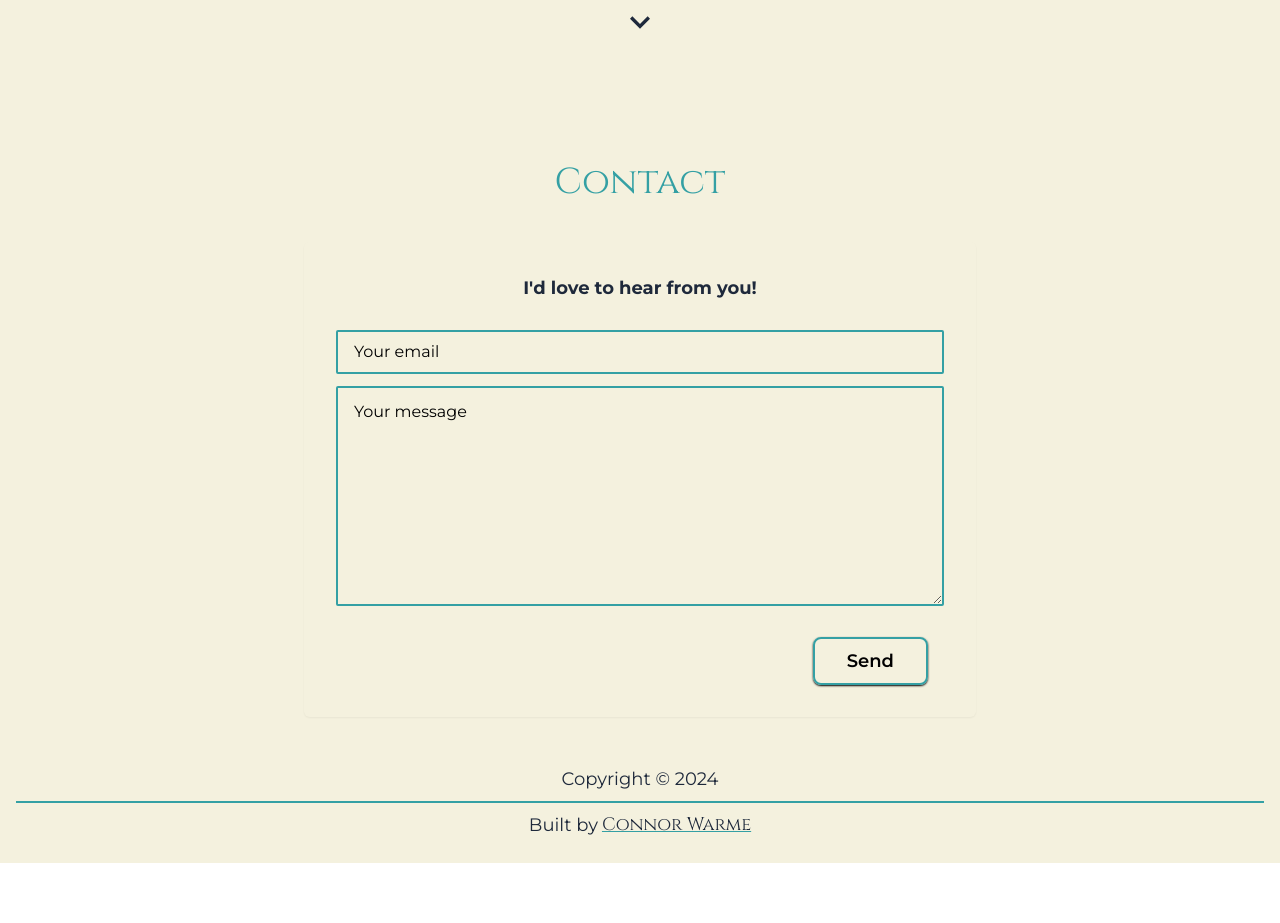
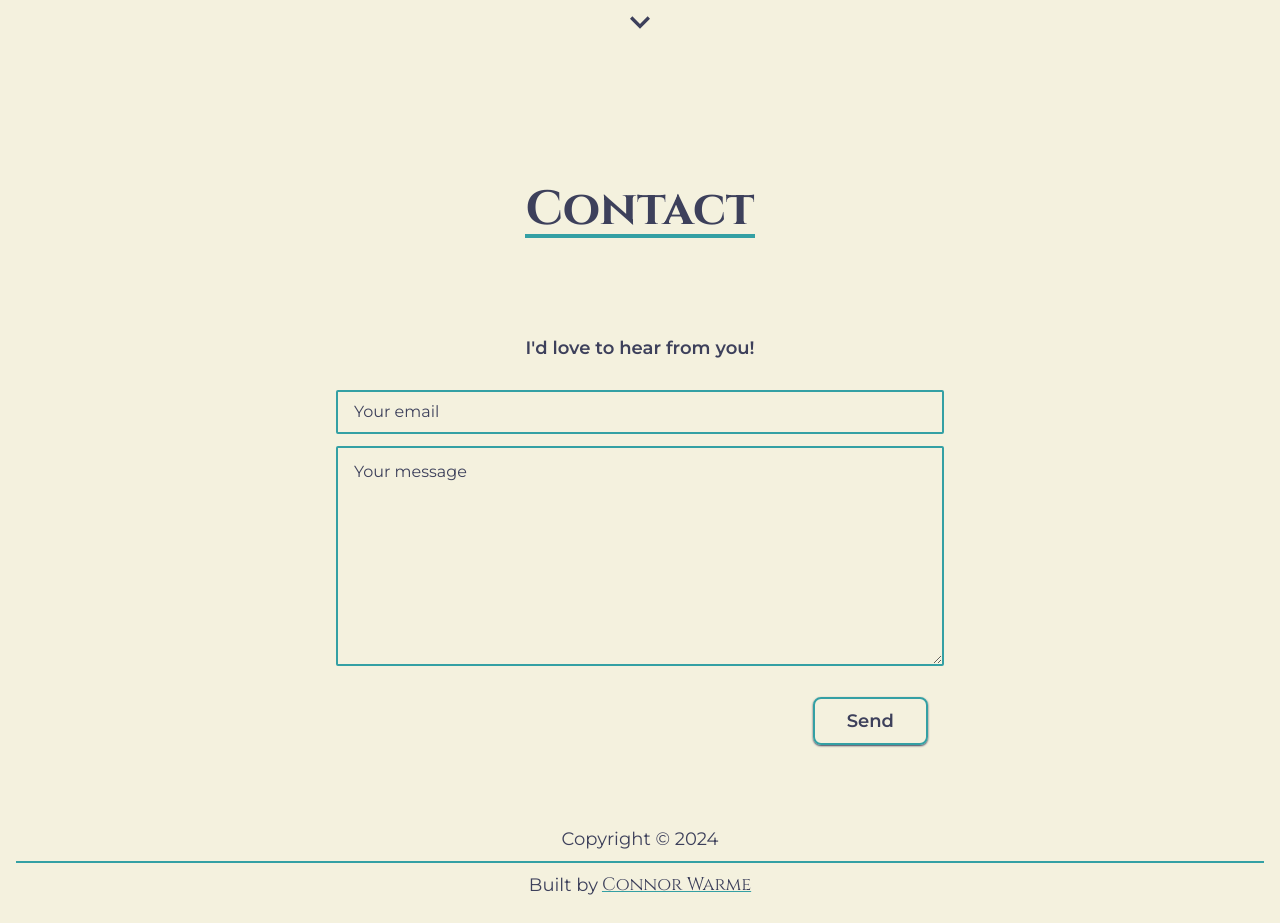
Before and after one commit to connorwarme/knowbeforeyougo, a React (Vite) app: page / in a window 1280 px wide. Shown: the part 2920-3843 px from the top of the page. Before the commit the page ends 3783 px from the top, so only its background shows below. Built offline with nearby package versions, Linux system fonts and the light colour scheme.

Commit message:
Tweak contact styling

```diff
--- a/src/App.jsx
+++ b/src/App.jsx
@@ -32,7 +32,7 @@ function App() {
 
 
   return (
-    <div className="text-slate-800 bg-offwhite bg-slate font-body flex flex-col">
+    <div className="bg-offwhite text-night bg-slate font-body flex flex-col">
       <Header />
       <Intro />
       <MainText />
--- a/src/components/Card.jsx
+++ b/src/components/Card.jsx
@@ -39,7 +39,7 @@ export default function Card({ card, selected, updateSelected, handleClick }) {
       >
         <h3 className="font-display flex flex-col transition-all duration-300 lg:gap-2">
           <span className="sm:text-xl lg:text-2xl">{card.title}</span>
-          <span className="self-center font-bold text-2xl lg:text-4xl">{card.name}</span>
+          <span className="self-center font-bold sm:text-2xl lg:text-4xl">{card.name}</span>
         </h3>
         <div className={selected === card.id ? containerStyleOpen : containerStyle}>
           { selected === card.id && <Content content={card.content} /> }
--- a/src/components/Contact.jsx
+++ b/src/components/Contact.jsx
@@ -81,12 +81,10 @@ const Contact = () => {
 
 
   return (
-    <div className="w-dvw md:grid md:grid-cols-9 md:justify-items-center">
-      <div className="md:col-start-2 md:col-end-9 md:w-[70%] md:max-w-2xl">
-        <h1 className="m-10 text-center font-display text-4xl text-deep">
-          Contact
-        </h1>
-        <section className="mx-auto flex w-full flex-col p-4 py-8 shadow-sm transition-all md:rounded-md lg:p-8">
+    <div className="w-dvw sm:grid sm:grid-cols-9 sm:justify-items-center">
+      <div className="sm:col-start-2 sm:col-end-9 sm:w-[70%] sm:max-w-2xl">
+      <h2 className="font-display font-bold text-xl sm:text-3xl lg:text-5xl mx-auto w-fit border-deep border-b-2 my-6 sm:border-b-4 lg:my-16" id="contact">Contact</h2>
+        <section className="mx-auto flex w-full flex-col p-4 py-8 transition-all md:rounded-md lg:p-8">
           {!success && (
             <form
               onSubmit={handleSubmit}
@@ -96,7 +94,7 @@ const Contact = () => {
             >
               <div className="mb-6 flex flex-col space-y-4 lg:space-y-3">
                 <div className="pb-4 text-center">
-                  <h3 className="text-lg font-bold">
+                  <h3 className="sm:text-lg font-semibold">
                     I&apos;d love to hear from you!
                   </h3>
                 </div>
@@ -106,7 +104,7 @@ const Contact = () => {
                     id="email"
                     name="email"
                     placeholder="Your email"
-                    className="w-full rounded-sm border-2 border-deep bg-transparent px-4 py-2 text-sm placeholder-black outline-black focus:bg-deep focus:outline-2 disabled:cursor-not-allowed disabled:opacity-50 lg:text-base"
+                    className="w-full rounded-sm border-2 border-deep bg-transparent px-4 py-2 text-sm placeholder-night outline-deep focus:bg-shell/25 focus-visible:outline-deep focus-visible:outline-none disabled:cursor-not-allowed disabled:opacity-50 lg:text-base"
                     onChange={handleEmail}
                   />
                   {emailError && (
@@ -119,7 +117,7 @@ const Contact = () => {
                     name="message"
                     placeholder="Your message"
                     rows="8"
-                    className="w-full rounded-sm border-2 border-deep bg-transparent px-4 py-3 text-sm placeholder-black outline-black focus:bg-deep focus:outline-2 disabled:cursor-not-allowed disabled:opacity-50 lg:text-base"
+                    className="w-full rounded-sm border-2 border-deep bg-transparent px-4 py-3 text-sm placeholder-night outline-deep focus:bg-shell/25 focus-visible:outline-deep focus-visible:outline-none disabled:cursor-not-allowed disabled:opacity-50 lg:text-base"
                     onChange={handleMessage}
                   />
                   {messageError && (
@@ -131,16 +129,16 @@ const Contact = () => {
                 {!pending ? (
                   <button
                     type="submit"
-                    className="relative mr-4 rounded-lg border-2 border-deep bg-transparent px-4 py-2 text-lg font-semibold text-black shadow-sm shadow-black transition duration-200 ease-in-out hover:bg-deep hover:text-offwhite active:left-[1px] active:top-[2px] active:shadow-none md:px-8"
+                    className="relative mr-4 rounded-lg border-2 border-deep bg-transparent px-4 py-2 text-lg font-semibold shadow-sm shadow-night transition duration-200 ease-in-out hover:bg-deep hover:text-offwhite active:left-[1px] active:top-[2px] active:shadow-none md:px-8"
                   >
                     Send
                   </button>
                 ) : (
                   <button
                     disabled
-                    className="mr-4 flex rounded-lg border-2 border-deep bg-transparent px-4 py-2 text-lg font-semibold text-black"
+                    className="mr-4 flex rounded-lg border-2 border-deep bg-transparent px-4 py-2 text-lg font-semibold"
                   >
-                    <LoadingIcon className="mr-4 h-6 w-6 flex-shrink-0 animate-spin text-black" />
+                    <LoadingIcon className="mr-4 h-6 w-6 flex-shrink-0 animate-spin" />
                     <span>Sending</span>
                   </button>
                 )}
@@ -170,7 +168,7 @@ const Contact = () => {
               <div className="flex justify-center">
                 <Link
                   to={'/'}
-                  className="btn-link relative flex items-center px-4 py-2 text-black shadow-md shadow-black/50 outline-black hover:border-black active:left-[1px] active:top-[2px] active:shadow-none md:h-14 md:px-8 lg:px-12"
+                  className="btn-link relative flex items-center px-4 py-2 shadow-md shadow-night/50 outline-night hover:border-night active:left-[1px] active:top-[2px] active:shadow-none md:h-14 md:px-8 lg:px-12"
                 >
                   Return to Home
                 </Link>
```
